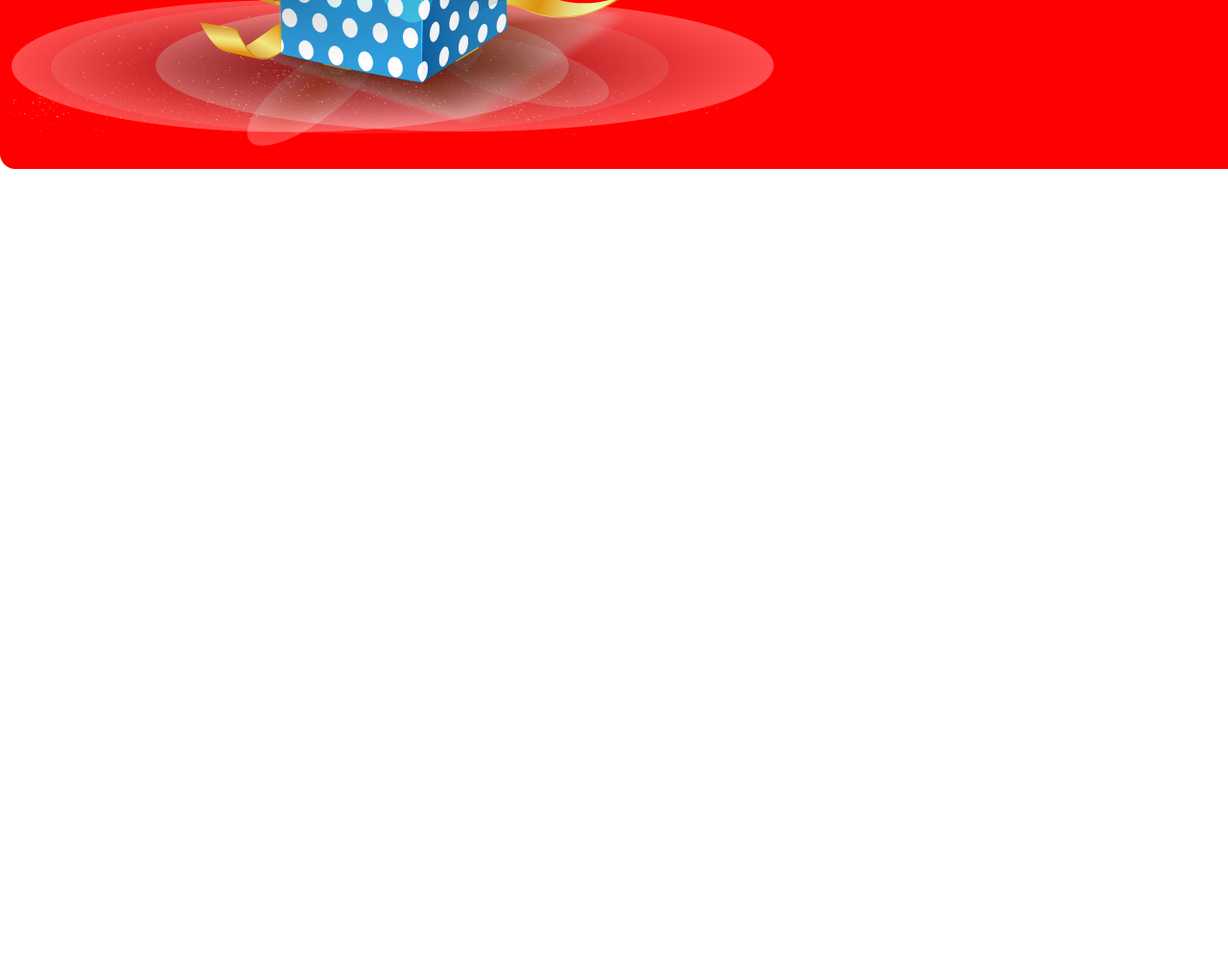
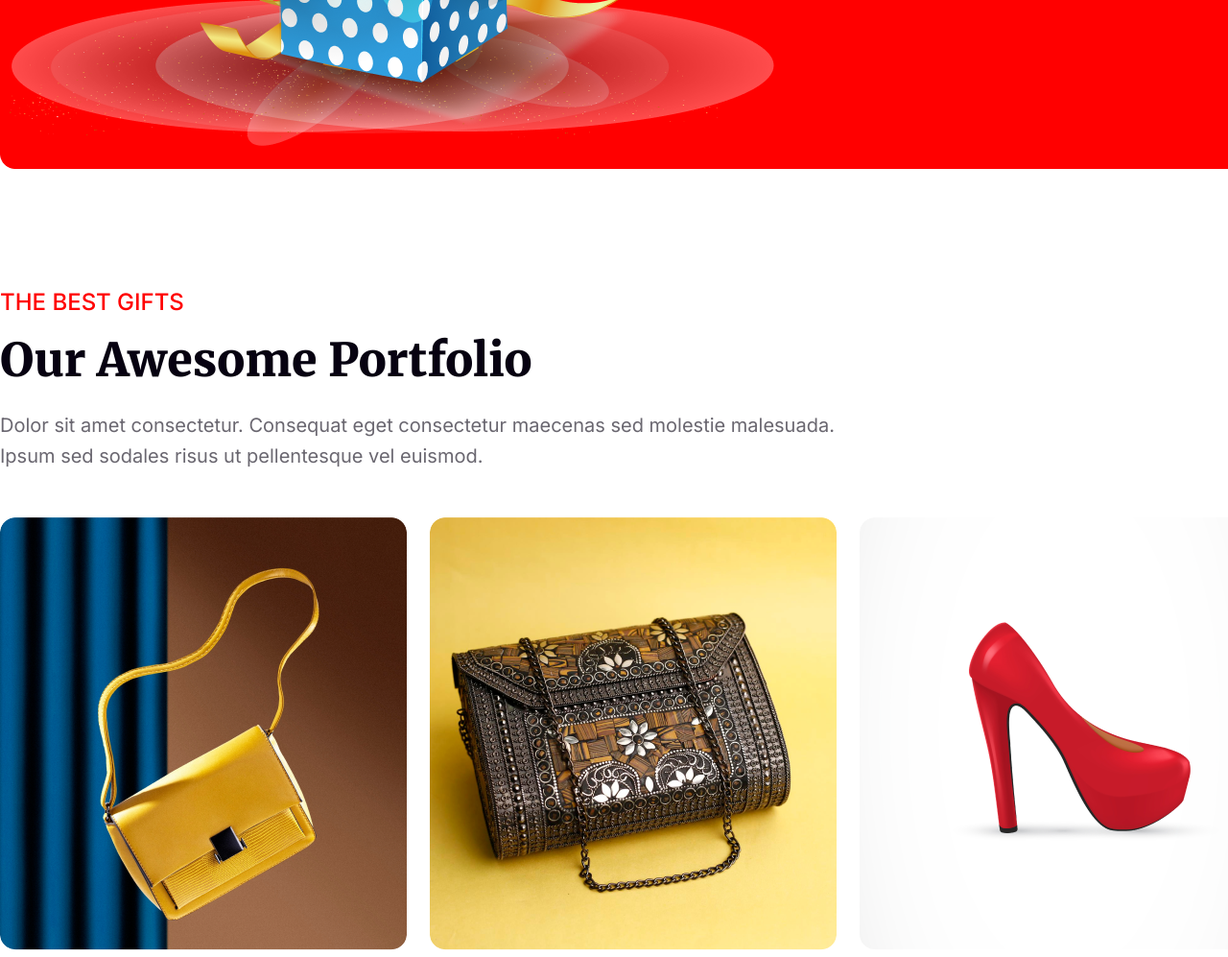
Before and after one commit to MofajjelBD/PH_B9_A1, a plain HTML site: page index.html in a window 1280 px wide. Shown: the part 4342-5339 px from the top of the page at 96% size. Before the commit the page ends 4642 px from the top, so only its background shows below. Drawn offline with Linux system fonts and the light colour scheme.

Commit message:
1H practice

```diff
--- a/index.html
+++ b/index.html
@@ -102,6 +102,32 @@
                 </div>
             </div>
         </section>
+        <section class="container mb-50 Portfolio_area">
+            <h5 class="pr-co">THE BEST GIFTS</h5>
+            <h3>Our Awesome Portfolio</h3>
+            <p>Dolor sit amet consectetur. Consequat eget consectetur maecenas sed molestie malesuada. Ipsum sed sodales
+                risus ut pellentesque vel euismod. </p>
+            <div class="products">
+                <div class="product">
+                    <img src="assets/images/Rectangle 3.png" alt="">
+                </div>
+                <div class="product">
+                    <img src="assets/images/Rectangle 4.png" alt="">
+                </div>
+                <div class="product">
+                    <img src="assets/images/Rectangle 5.png" alt="">
+                </div>
+                <div class="product">
+                    <img src="assets/images/Rectangle 6.png" alt="">
+                </div>
+                <div class="product">
+                    <img src="assets/images/Rectangle 7.png" alt="">
+                </div>
+                <div class="product">
+                    <img src="assets/images/Rectangle 8.png" alt="">
+                </div>
+            </div>
+        </section>
 
     </main>
 
--- a/style/style.css
+++ b/style/style.css
@@ -340,3 +340,54 @@ h2 span {
     font-weight: 900;
     line-height: normal;
 }
+
+.Portfolio_area h5 {
+    font-family: Inter;
+    font-size: 24px;
+    font-style: normal;
+    font-weight: 500;
+    line-height: normal;
+}
+
+.Portfolio_area h3 {
+    color: #070211;
+    font-family: Merriweather;
+    font-size: 48px;
+    font-style: normal;
+    font-weight: 900;
+    line-height: normal;
+    text-transform: capitalize;
+    margin-top: 16px;
+}
+
+.Portfolio_area p {
+    color: rgba(7, 2, 17, 0.60);
+    width: 896px;
+    font-family: Inter;
+    font-size: 20px;
+    font-style: normal;
+    font-weight: 400;
+    line-height: 32px;
+    margin-top: 22px;
+}
+
+.products {
+    grid-gap: 24px;
+    display: flex;
+    flex-wrap: wrap;
+    margin-top: 48px;
+}
+
+.product img {
+    border-radius: 16px;
+}
+
+.product {
+    transition: transform 0.6s;
+}
+
+.product:hover {
+    -ms-transform: scale(1.05);
+    -webkit-transform: scale(1.05);
+    transform: scale(1.05);
+}
```
